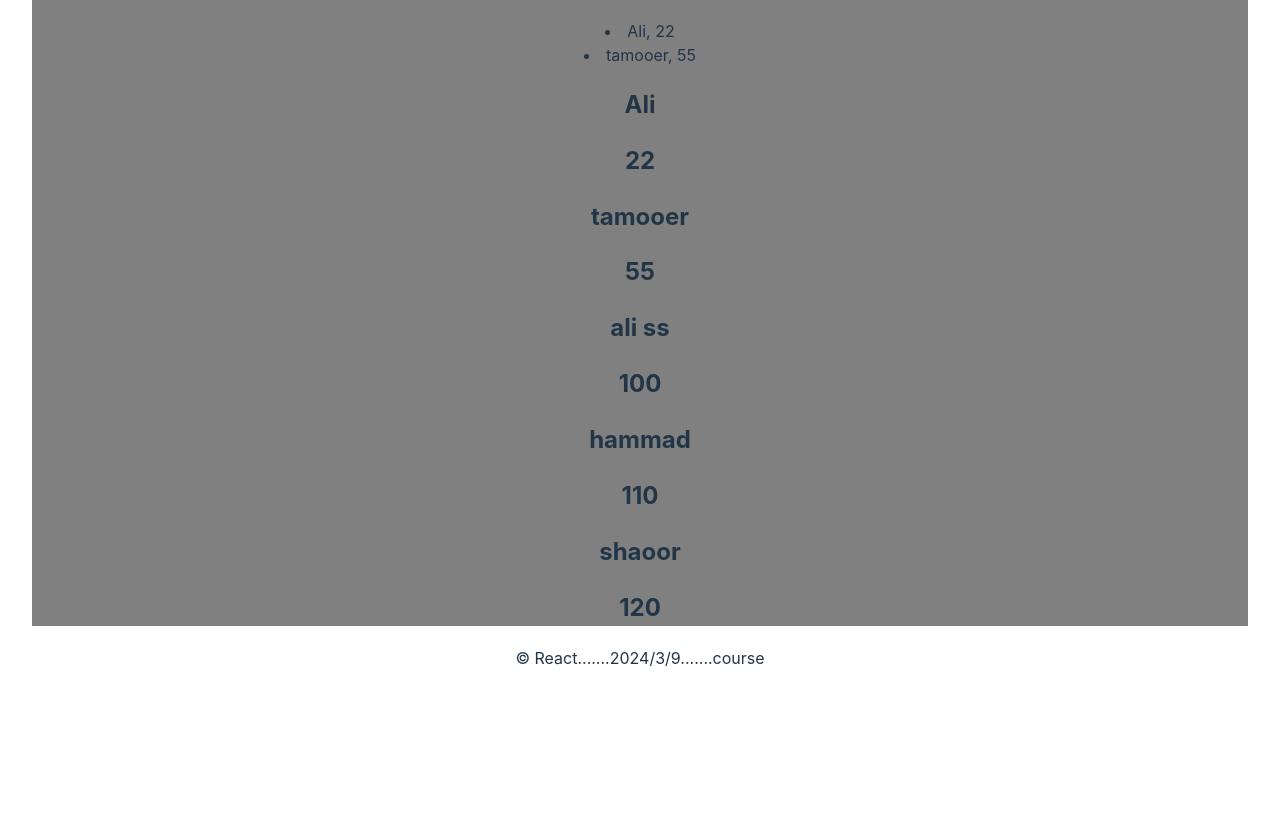
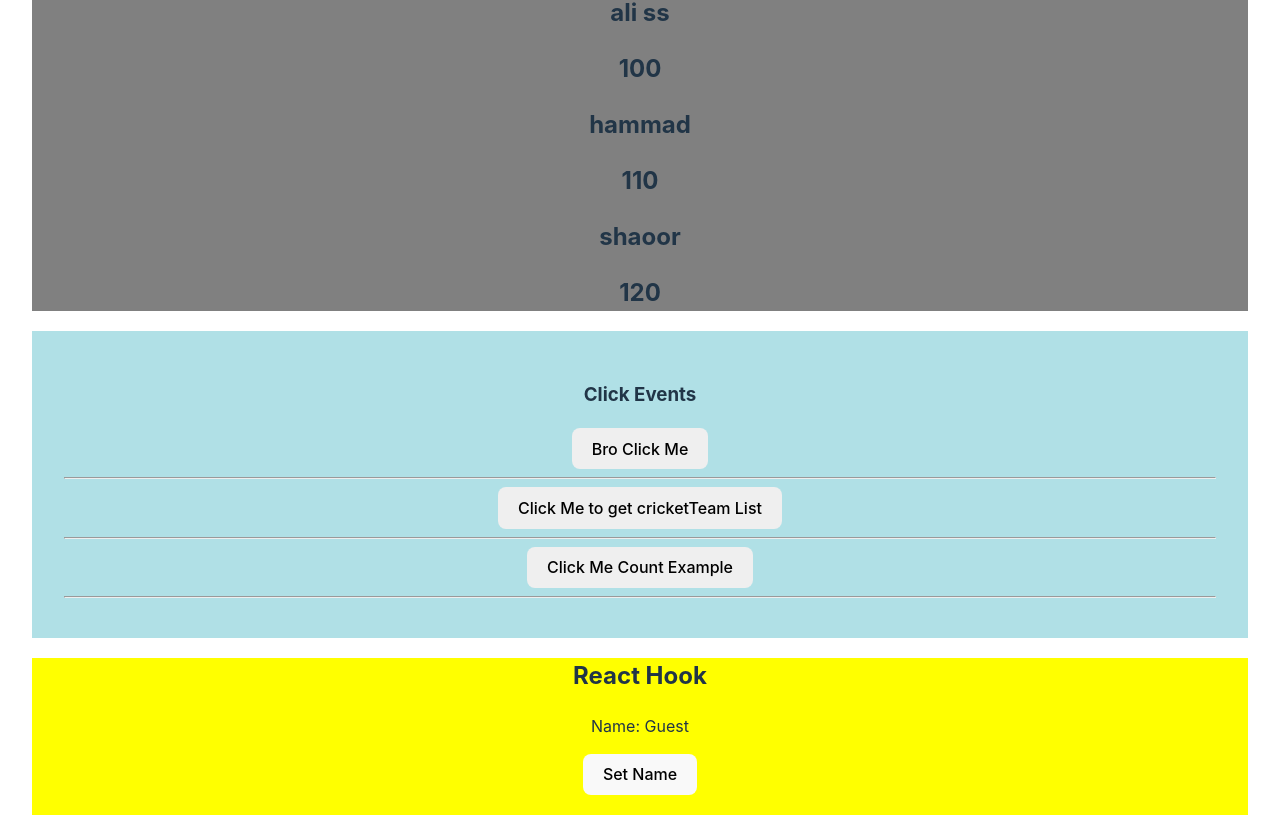
Before and after one commit to TamoorKhokhar/react2024, a React (Vite) app in the folder react2024/: page / in a window 1280 px wide. Shown: the part 1982-2797 px from the top of the page. Before the commit the page ends 2700 px from the top, so only its background shows below. Built offline with nearby package versions, Linux system fonts and the light colour scheme.

Commit message:
how to work with useState in react

```diff
--- a/react2024/src/App.jsx
+++ b/react2024/src/App.jsx
@@ -1,11 +1,12 @@
 import "./App.css";
 import Home from "./components/home";
-import List from "./components/List";
+import List from "./components/list";
 import Footer from "./components/footer";
 import Header from "./components/header";
 import Students from "./components/student";
 import UserInfo from "./components/userInfo";
 import Button from "./components/button";
+import UseStateMyComponent from "./components/useStateMyComponent";
 
 function App() {
   const Fruits = [
@@ -26,7 +27,6 @@ function App() {
     <>
       <div>
         <Header />
-        <Button />
 
         <Home
           background="powderblue"
@@ -41,6 +41,8 @@ function App() {
         <List background="gray" items={Fruits} category="Fruits" />
         <List background="gray" items={cricketTeam} category="Cricket" />
 
+        <Button />
+        <UseStateMyComponent />
         <Footer />
       </div>
     </>
--- /dev/null
+++ b/react2024/src/components/useStateMyComponent.jsx
@@ -0,0 +1,45 @@
+import React, { useState } from "react";
+
+function UseStateMyComponent() {
+  const [name, setName] = useState("Guest");
+  const [age, setAge] = useState(0);
+  const [isEmployed, setIsEmployed] = useState(false);
+
+  const UpdateName = () => {
+    setName("Tamoor");
+  };
+
+  const IncrementAge = () => {
+    setAge(age + 1);
+  };
+
+  const DecrementAge = () => {
+    setAge(age > 0 ? age - 1 : 0);
+  };
+
+  const ToggleStatus = () => {
+    setIsEmployed(!isEmployed);
+  };
+  return (
+    <>
+      <div style={{ backgroundColor: "yellow" }}>
+        <h2>React Hook</h2>
+        <p>Name: {name}</p>
+        <button onClick={UpdateName}>Set Name</button>
+        <div style={{ padding: "2rem" }}>
+          <p>Age :{age}</p>
+          <button onClick={IncrementAge}> IncrementAge</button>
+          <button onClick={DecrementAge}> DecrementAge</button>
+        </div>
+
+        <div style={{ padding: "2rem" }}>
+          <p>isEmployed :{isEmployed ? "Yes" : "No"}</p>
+          <button onClick={ToggleStatus}> Toggle Status</button>
+        </div>
+      </div>
+      <hr></hr>
+    </>
+  );
+}
+
+export default UseStateMyComponent;
```
